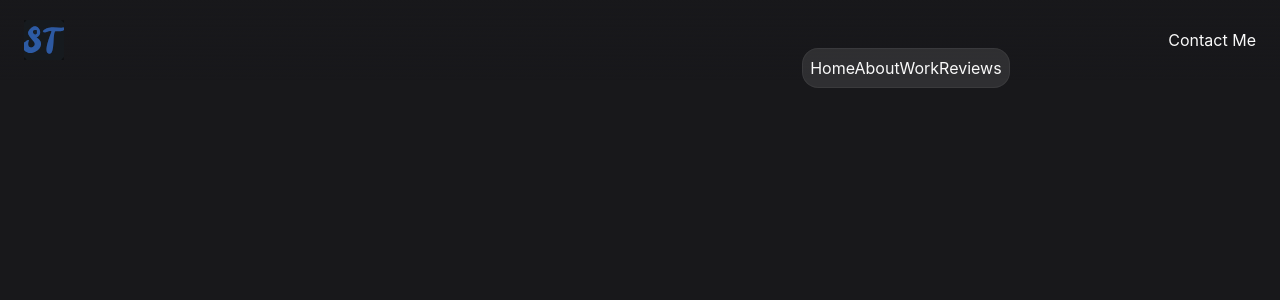
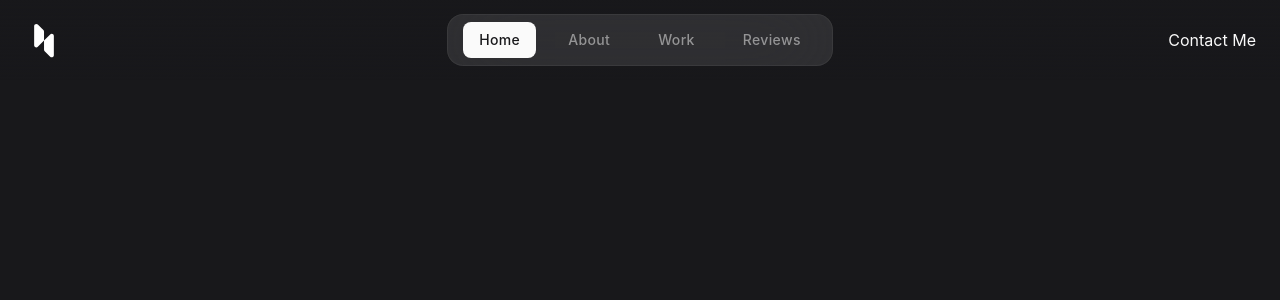
Before and after one commit to sikatanju/dev-portfolio, a React (Vite) app: page / in a window 1280 px wide. Shown: the top 300 px of the page. Built offline with nearby package versions, Linux system fonts and the light colour scheme.

Commit message:
Updated logo, and added navbar for large screens

```diff
--- a/index.html
+++ b/index.html
@@ -5,7 +5,7 @@
 >
     <head>
         <meta charset="UTF-8" />
-        <link rel="shortcut icon" type="image/svg+xml" href="images/st.svg" />
+        <link rel="shortcut icon" type="image/svg+xml" href="images/logo.svg" />
 
         <link rel="preconnect" href="https://fonts.googleapis.com" />
         <link rel="preconnect" href="https://fonts.gstatic.com" crossorigin />
--- a/src/components/Header.tsx
+++ b/src/components/Header.tsx
@@ -6,11 +6,11 @@ const Header = () => {
     const [navOpen, setNavOpen] = useState<boolean>(true);
     return (
         <header className="fixed top-0 left-0 w-full h-20 flex items-center z-40 bg-gradient-to-b from-zinc-900 to-zinc-900/0">
-            <div className="max-w-screen-2xl w-full mx-auto px-4 flex justify-between items-center md:px-6 md:grid md:grid-cols-[1fr,3fr,1fr]">
+            <div className="max-w-screen-2xl w-full mx-auto px-4 flex justify-between items-center md:px-6 md:grid md:grid-cols-[1fr,.6fr,1fr]">
                 <h1>
                     <a href="/" className="logo">
                         <img
-                            src="/images/st.svg"
+                            src="/images/logo.svg"
                             width={40}
                             height={40}
                             alt="Sika Tanju"
@@ -34,7 +34,6 @@ const Header = () => {
                     href="#"
                     className="btn btn-secondary max-md:hidden md:justify-self-end"
                 >
-                    {" "}
                     Contact Me
                 </a>
             </div>
--- a/src/components/Navbar.tsx
+++ b/src/components/Navbar.tsx
@@ -1,49 +1,63 @@
 /* eslint-disable @typescript-eslint/no-unused-vars */
-import { useRef } from "react";
+import { SyntheticEvent, useEffect, useRef } from "react";
 
 interface Props {
     navOpen: boolean | null;
 }
 
 const Navbar = ({ navOpen }: Props) => {
-    const lastActiveLink = useRef(null);
-    const activeBox = useRef(null);
+    const lastActiveLink = useRef<HTMLElement | null>(null);
+    const activeBox = useRef<HTMLDivElement | null>(null);
+
+    const initActiveBox = () => {
+        if (activeBox.current && lastActiveLink.current) {
+            const activeBoxEl = activeBox.current;
+            const lastActiveLinkEl = lastActiveLink.current;
+
+            activeBoxEl.style.top = `${lastActiveLinkEl.offsetTop}px`;
+            activeBoxEl.style.left = `${lastActiveLinkEl.offsetLeft}px`;
+            activeBoxEl.style.width = `${lastActiveLinkEl.offsetWidth}px`;
+            activeBoxEl.style.height = `${lastActiveLinkEl.offsetHeight}px`;
+        }
+    };
+
+    useEffect(() => {
+        const homeLink = document.querySelector(
+            ".nav-link.active"
+        ) as HTMLElement;
+        if (homeLink) {
+            lastActiveLink.current = homeLink;
+            initActiveBox();
+        }
+    }, []);
+    window.addEventListener("resize", initActiveBox);
+
+    const activeCurrentLink = (event: SyntheticEvent) => {
+        if (lastActiveLink.current) {
+            lastActiveLink.current.classList.remove("active");
+        }
+        if (event.target instanceof HTMLElement) {
+            event.target.classList.add("active");
+            lastActiveLink.current = event.target;
+            initActiveBox();
+        }
+    };
+
     const navItems = [
-        {
-            label: "Home",
-            link: "#home",
-            className: "nav-link active",
-            ref: lastActiveLink,
-        },
-        {
-            label: "About",
-            link: "#about",
-            className: "nav-link",
-        },
-        {
-            label: "Work",
-            link: "#work",
-            className: "nav-link",
-        },
-        {
-            label: "Reviews",
-            link: "#reviews",
-            className: "nav-link",
-        },
-        {
-            label: "Contact",
-            link: "#contact",
-            className: "nav-link md:hidden",
-        },
+        { label: "Home", link: "#home", className: "nav-link active" },
+        { label: "About", link: "#about", className: "nav-link" },
+        { label: "Work", link: "#work", className: "nav-link" },
+        { label: "Reviews", link: "#reviews", className: "nav-link" },
+        { label: "Contact", link: "#contact", className: "nav-link md:hidden" },
     ];
+
     return (
-        <nav className={"navbar " + (navOpen ? "active" : "")}>
-            {navItems.map(({ label, link, className, ref }, key) => (
+        <nav className={`navbar ${navOpen ? "active" : ""}`}>
+            {navItems.map(({ label, link, className }, key) => (
                 <a
                     href={link}
                     className={className}
-                    ref={ref}
-                    onClick={() => {}}
+                    onClick={activeCurrentLink}
                     key={key}
                 >
                     {label}
--- a/src/index.css
+++ b/src/index.css
@@ -12,13 +12,26 @@ body {
 
 .menu-btn {
     @apply w-10 h-10 grid place-items-center bg-zinc-50/10 rounded-xl ring-inset ring-1 ring-zinc-50/[0.02] backdrop-blur-2xl hover:bg-zinc-50/15
-     transition-[transform,background-color] active:scale-95;
+    transition-[transform,background-color] active:scale-95;
 }
 
 .navbar {
-    @apply absolute top-full mt-2 right-0 min-w-40 p-2 bg-zinc-50/10 rounded-2xl ring-inset ring-1 ring-zinc-50/5 scale-90 isolate blur-sm opacity-0 invisible transition-[opacity,transform,filter];
+    @apply absolute top-full mt-2 right-0 min-w-36 p-2 bg-zinc-50/10 rounded-2xl ring-inset ring-1 ring-zinc-50/5 scale-90 isolate blur-sm opacity-0 invisible transition-[opacity,transform,filter] md:static md:flex md:w-full md:justify-center md:mt-0 md:opacity-100 md:blur-0 md:visible md:scale-100 backdrop-blur-2xl;
 }
 
 .navbar.active {
     @apply opacity-100 scale-100 blur-0 visible;
 }
+
+.nav-link {
+    @apply grid items-center h-9 px-4 text-sm font-medium tracking-wide text-zinc-50/50 hover:text-zinc-50 transition-colors;
+    @apply mx-2;
+}
+
+.nav-link.active {
+    @apply text-zinc-900 duration-500;
+}
+
+.navbar .active-box {
+    @apply absolute bg-zinc-50 rounded-lg -z-10 transition-[top,left] duration-500;
+}
```
Also changed, not shown: public/images/logo.svg (added).
